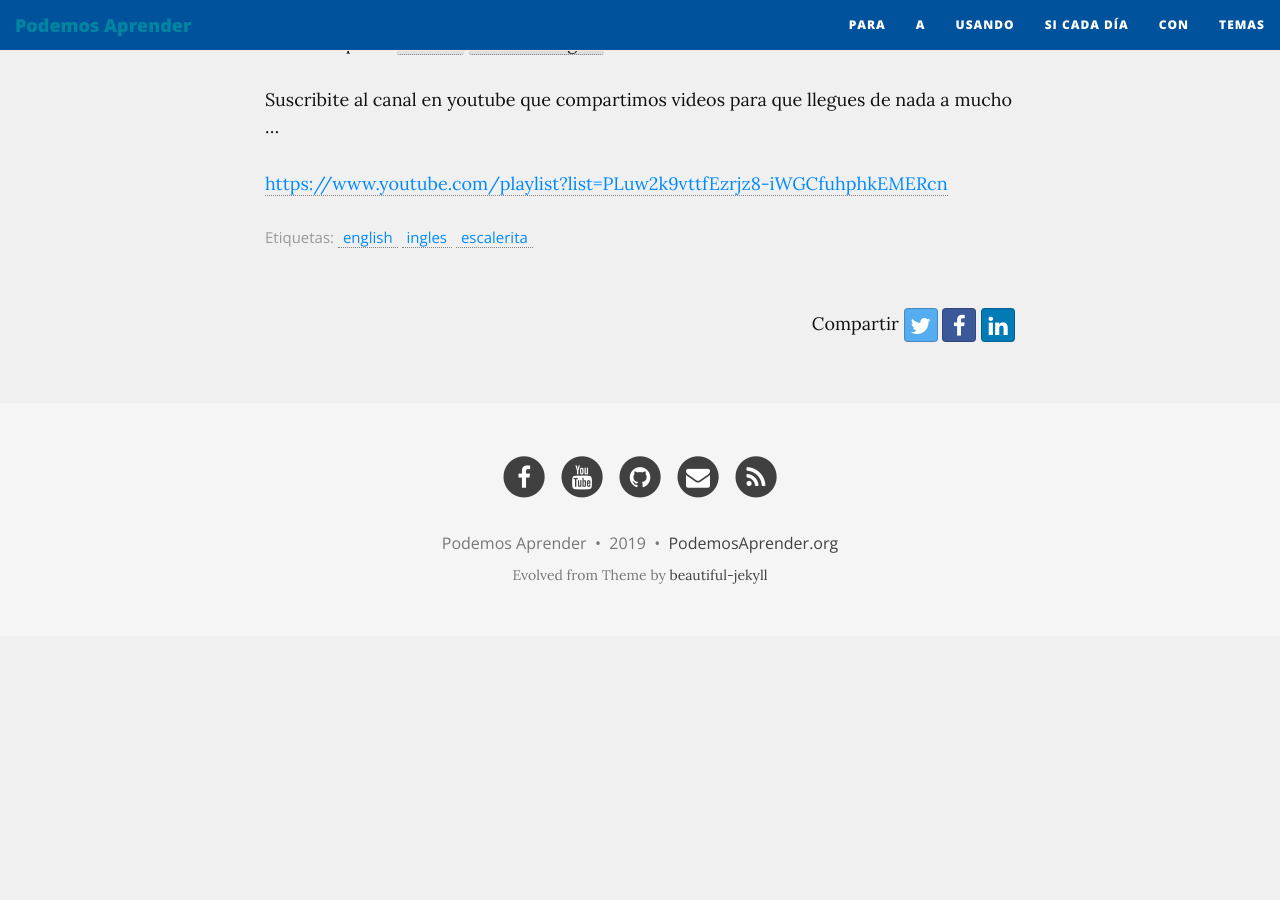
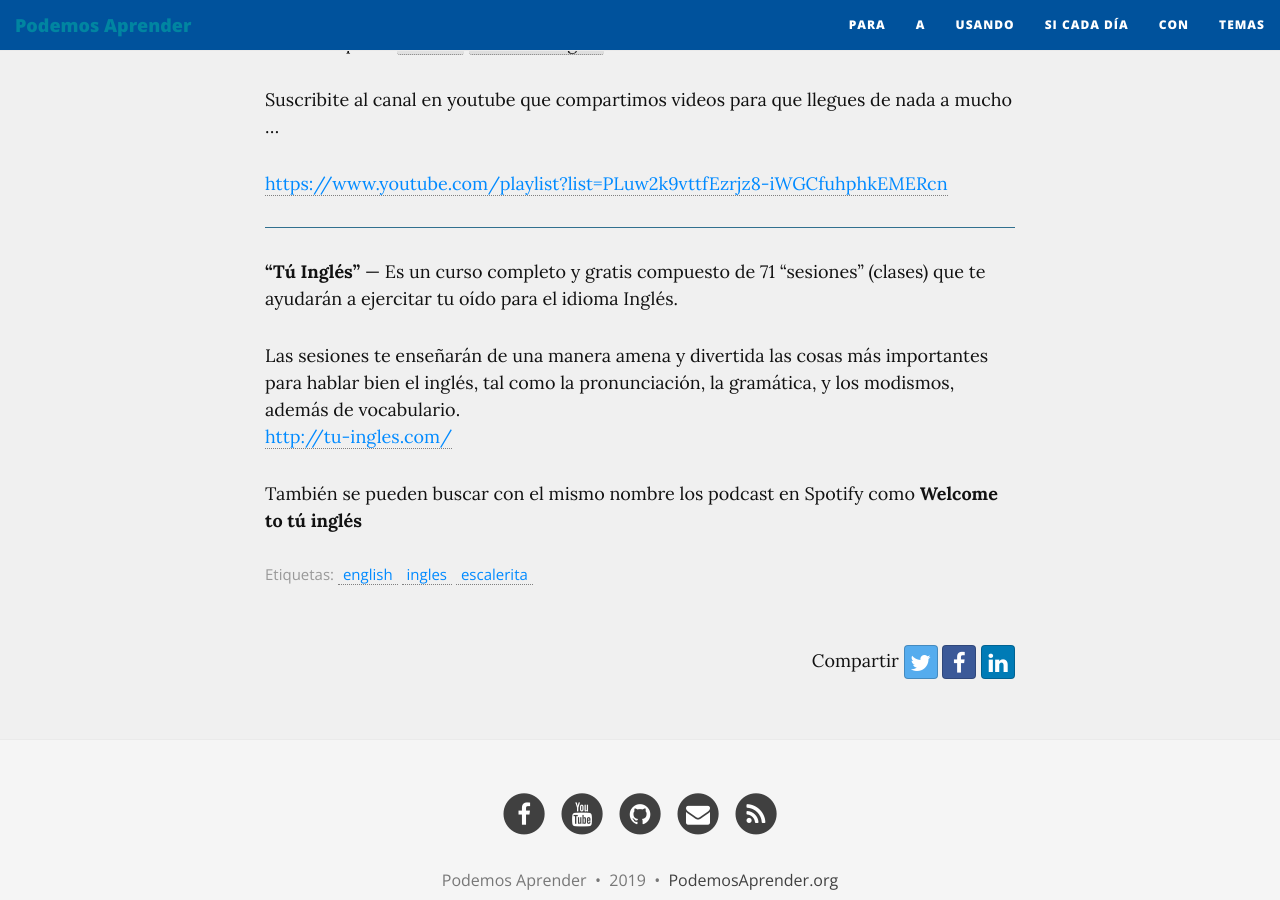
Before and after one commit to podemosaprender/podemosaprender.github.io, a Jekyll site: the page built from _contenidos/20comunicar/a-trabajar-y-vender-en-ingles.md, in a window 1280 px wide and 900 px high, scrolled down 656 px. Built offline with Jekyll 4.4.1, drawn with Linux system fonts in a browser that asks for light colours; nearby versions of some CDN libraries; before the commit the page ends 1292 px from its top, so only the background shows below that.

Commit message:
Agregué Tu inglés

```diff
--- a/_contenidos/20comunicar/a-trabajar-y-vender-en-ingles.md
+++ b/_contenidos/20comunicar/a-trabajar-y-vender-en-ingles.md
@@ -21,3 +21,14 @@ Podés empezar {/usando/frases-en-ingles}.
 Suscribite al canal en youtube que compartimos videos para que llegues de nada a mucho ...
 
 <https://www.youtube.com/playlist?list=PLuw2k9vttfEzrjz8-iWGCfuhphkEMERcn>
+
+---
+__"Tú Inglés"__
+---
+Es un curso completo y gratis compuesto de 71 “sesiones” (clases) que te ayudarán a ejercitar tu oído para el idioma Inglés.
+
+Las sesiones te enseñarán de una manera amena y divertida las cosas más importantes para hablar bien el inglés,
+tal como la pronunciación, la gramática, y los modismos, además de vocabulario.
+<http://tu-ingles.com/>
+
+También se pueden buscar con el mismo nombre los podcast en Spotify como **Welcome to tú inglés**
```
